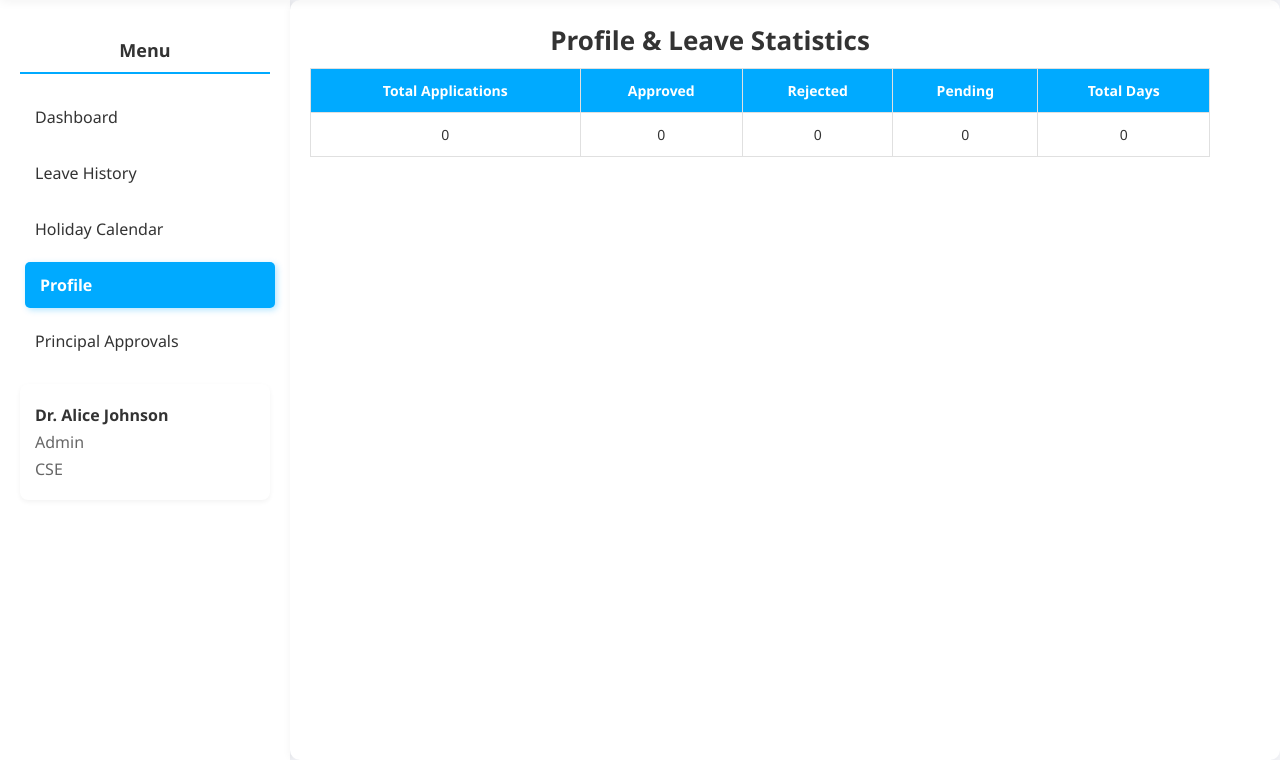
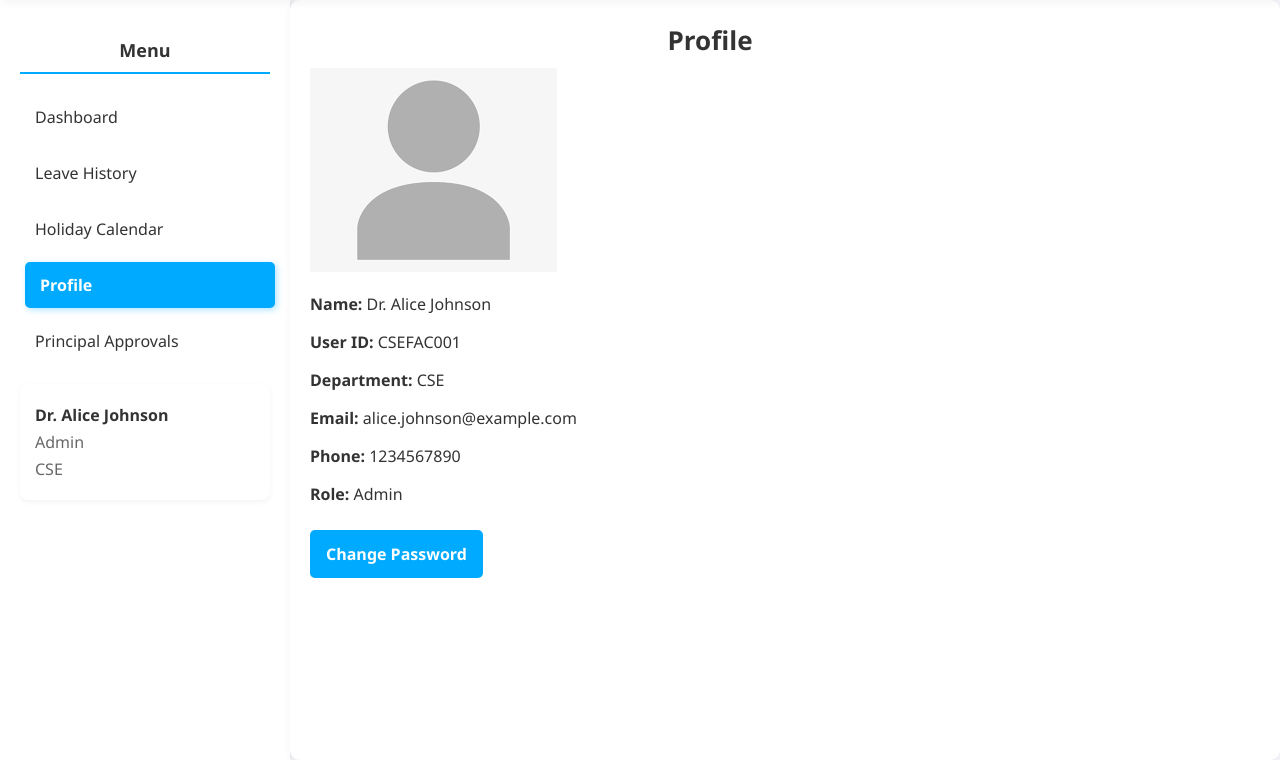
Before and after one commit to keerthivasan91/CIT-leave-management-prototype, a Flask app: page /profile in a window 1280 px wide. Shown: the part 71-831 px from the top of the page. Run offline with Flask 3, Linux system fonts and the light colour scheme; a user stored in the database is signed in; data that the repository does not hold is empty; some libraries are stand-ins or nearby versions.

Commit message:
Refactor profile page layout: simplify structure and enhance user information display

```diff
--- a/templates/profile.html
+++ b/templates/profile.html
@@ -4,9 +4,22 @@
 
 {% block content %}
 <div class="history-container" style="max-width: 800px;">
-  <h2>Profile & Leave Statistics</h2>
-
-  <div class="table-wrapper">
+  <h2>Profile</h2>
+  <div class="profile-card">
+    <div class="profile-photo">
+      <div class="img-placeholder">
+        <img src="{{ url_for('static', filename='profile-placeholder.png') }}" alt="Profile Photo">
+      </div>
+    </div>
+    <p><strong>Name:</strong> {{ session.name }}</p>
+    <p><strong>User ID:</strong> {{ session.user_id }}</p>
+    <p><strong>Department:</strong> {{ session.department }}</p>
+    <p><strong>Email:</strong> {{ session.email }}</p>
+    <p><strong>Phone:</strong> {{ session.phone }}</p>
+    <p><strong>Role:</strong> {{ session.role | capitalize }}</p><br>
+    <a href="/change_password" class="change-btn"><strong>Change Password</strong></a><br>
+  </div><br>
+  <!--  <div class="table-wrapper">
     <table class="history-table">
       <thead>
         <tr>
@@ -29,6 +42,5 @@
     </table>
   </div>
 </div>
-
-
+<br> -->
 {% endblock %}
```
